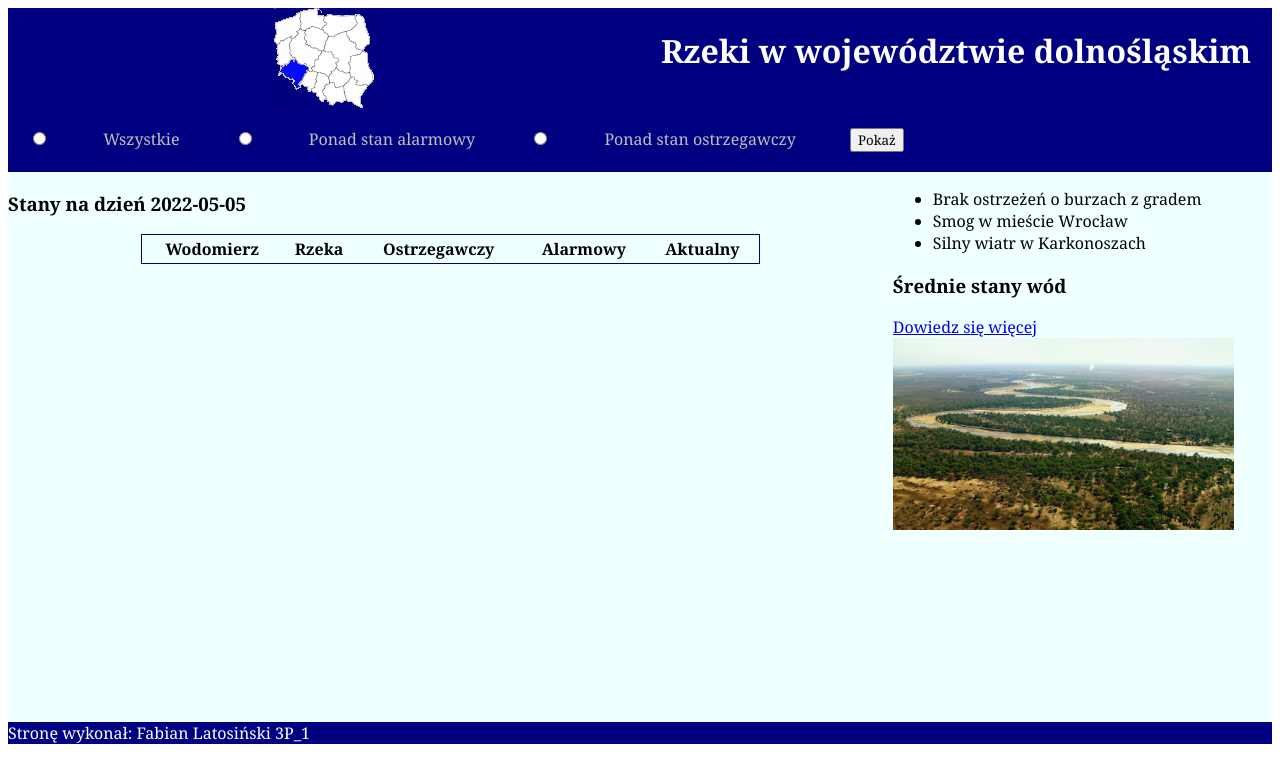
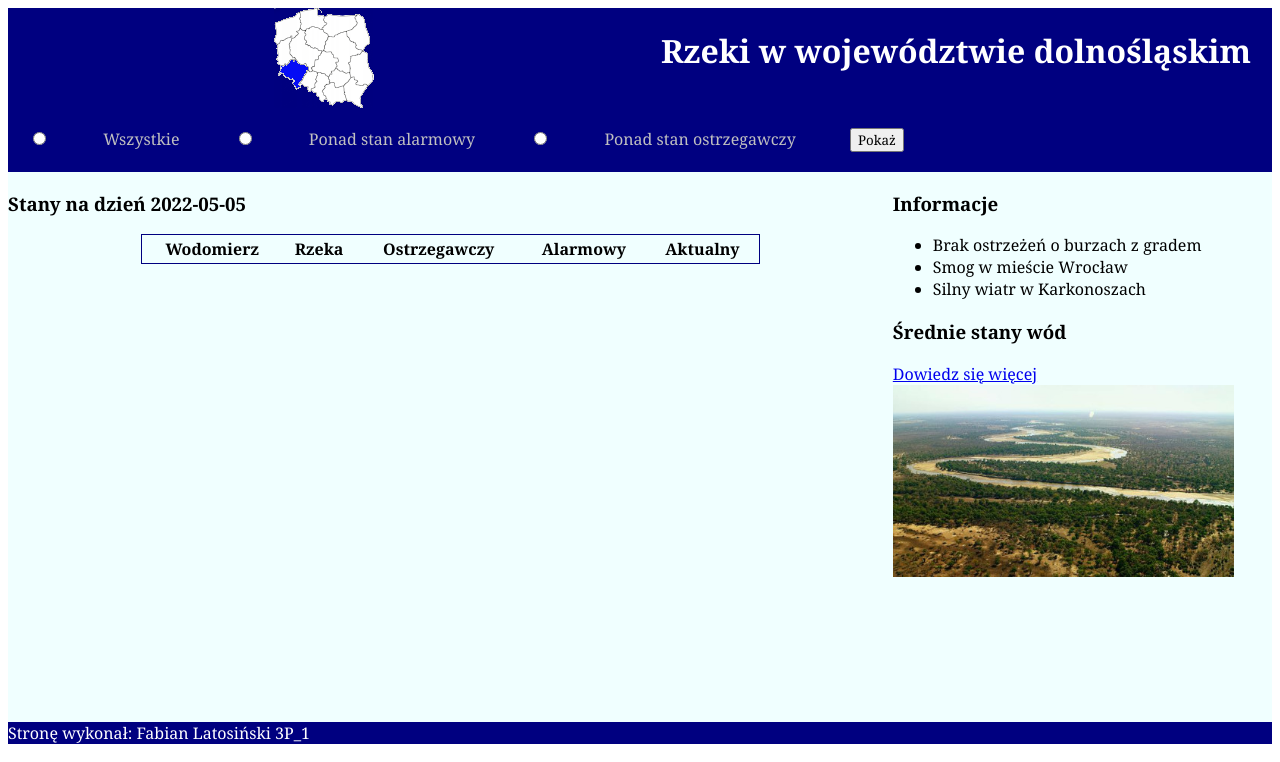
Before and after one commit to BombiuszWielki/3P_PHP, a PHP site: page /poziomRzek.php in a window 1280 px wide. Shown: the top 762 px of the page. Run offline with PHP 8.4, Linux system fonts and the light colour scheme; data that the repository does not hold is empty.

Commit message:
giasfelfebrehber

```diff
--- a/Zadania egzaminacyjne/37inf_03_2024_06_03_php_rzeki/poziomRzek.php
+++ b/Zadania egzaminacyjne/37inf_03_2024_06_03_php_rzeki/poziomRzek.php
@@ -67,6 +67,7 @@
     </table>
 </div>
 <div id="blokPrawy">
+    <h3>Informacje</h3>
     <ul>
         <li>Brak ostrzeżeń o burzach z gradem</li>
         <li>Smog w mieście Wrocław</li>
```
